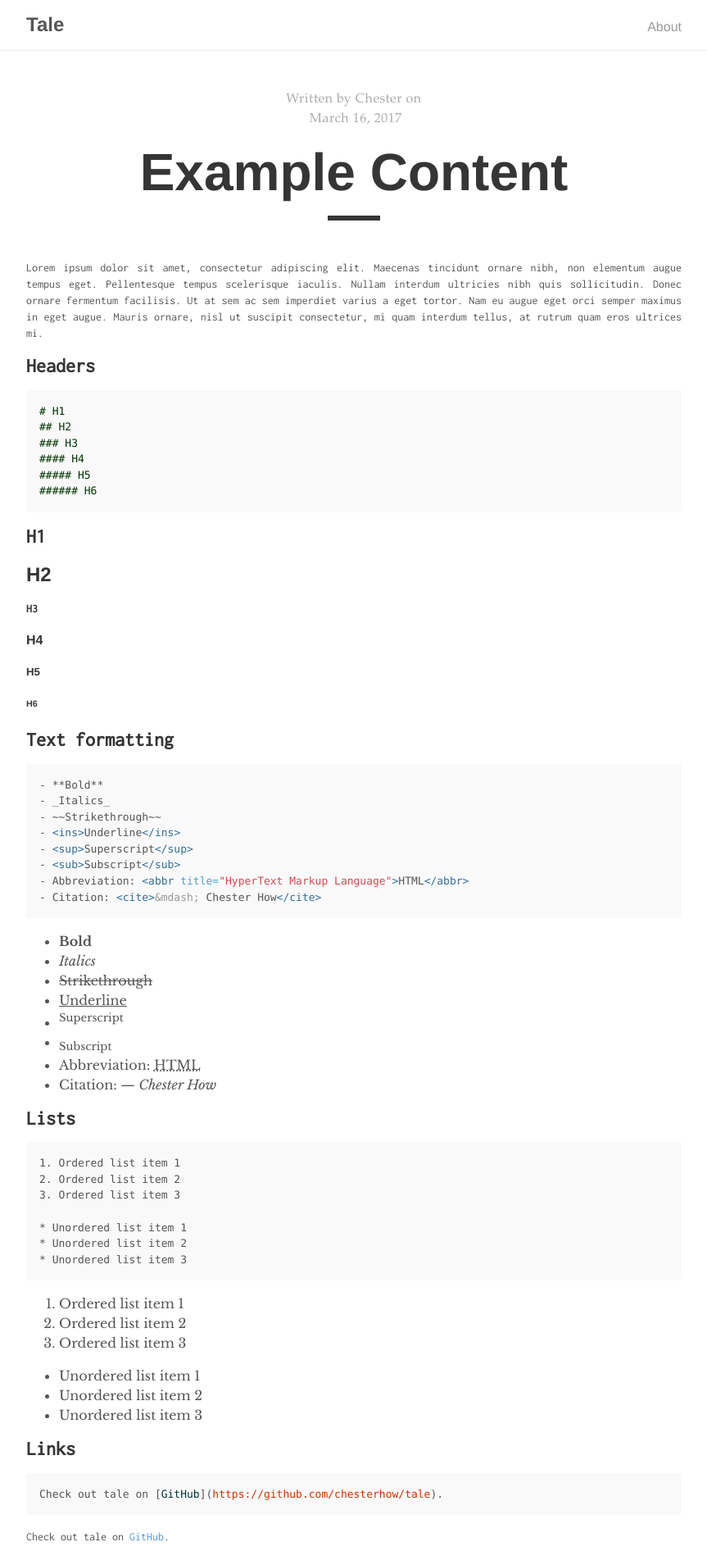
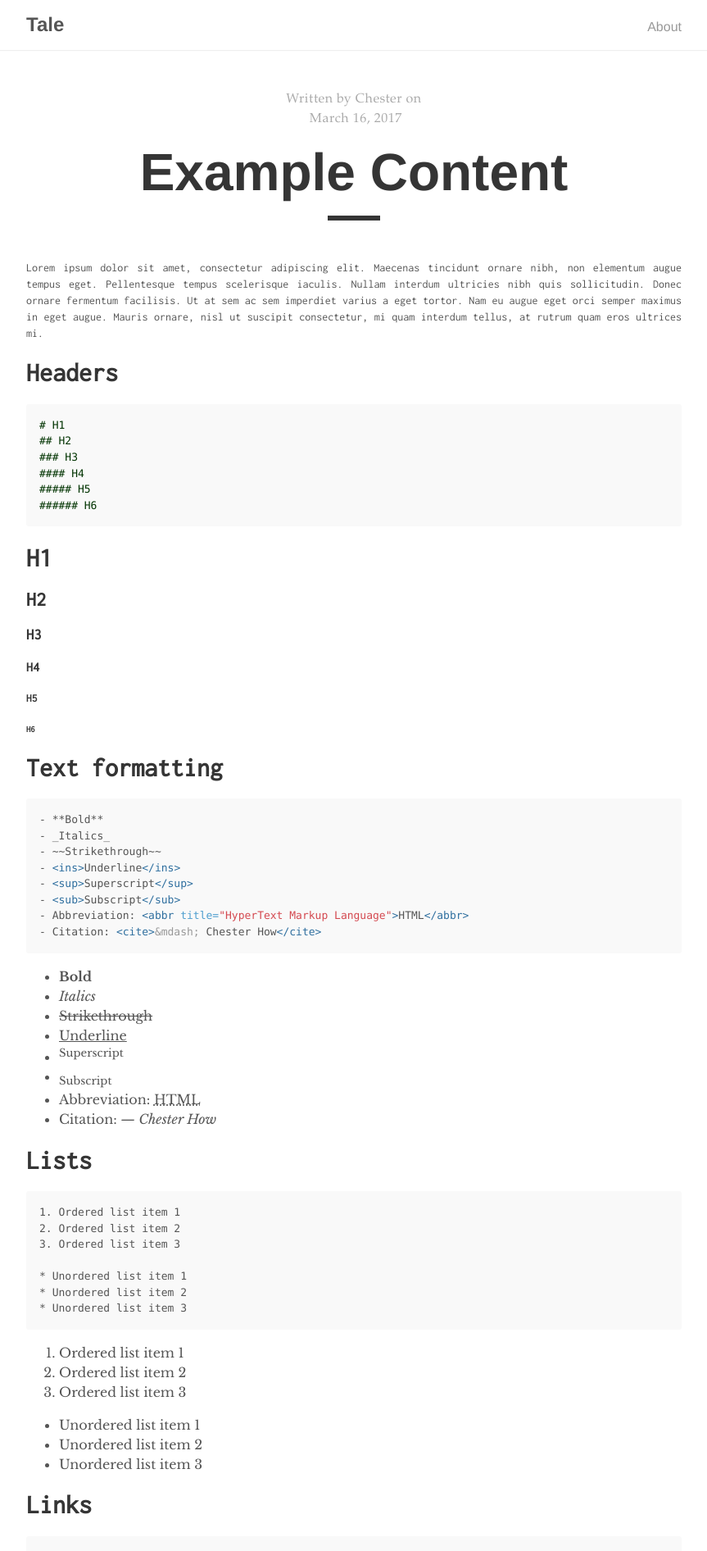
Before and after one commit to schdck/schdck.github.io.theme, a Jekyll site: the page built from _posts/2017-03-16-example-content.md, in a window 1280 px wide. Shown: the top 1892 px of the page at 82% size, without its empty margins (208-1071 px from the left). Built offline with Jekyll 4.4.1, drawn with Linux system fonts in a browser that asks for light colours.

Commit message:
Update _post.scss

```diff
--- a/_sass/tale/_post.scss
+++ b/_sass/tale/_post.scss
@@ -24,7 +24,10 @@
   }
 
   &-content {
-    h1 { font-family: Inconsolata; font-size: 24px; font-style: normal; font-variant: normal; font-weight: 700; line-height: 26.4px; } h3 { font-family: Inconsolata; font-size: 14px; font-style: normal; font-variant: normal; font-weight: 700; line-height: 15.4px; } p { font-family: Inconsolata; font-size: 14px; font-style: normal; font-variant: normal; font-weight: 400; line-height: 20px; } blockquote { font-family: Inconsolata; font-size: 21px; font-style: normal; font-variant: normal; font-weight: 400; line-height: 30px; } pre { font-family: Inconsolata; font-size: 13px; font-style: normal; font-variant: normal; font-weight: 400; line-height: 18.5714px; }
+    h1, h2, h3, h4, h5, h6 { font-family: Inconsolata; font-style: normal; font-variant: normal; font-weight: 700; }
+    p { font-family: Inconsolata; font-size: 14px; font-style: normal; font-variant: normal; font-weight: 400; line-height: 20px; }
+    blockquote { font-family: Inconsolata; font-size: 21px; font-style: normal; font-variant: normal; font-weight: 400; line-height: 30px; }
+    pre { font-family: Inconsolata; font-size: 13px; font-style: normal; font-variant: normal; font-weight: 400; line-height: 18.5714px; }
   }
 
   p {
```
